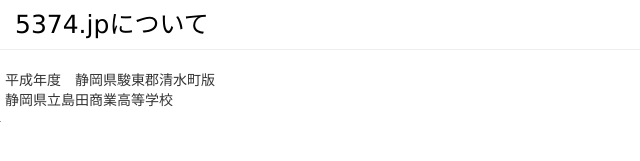
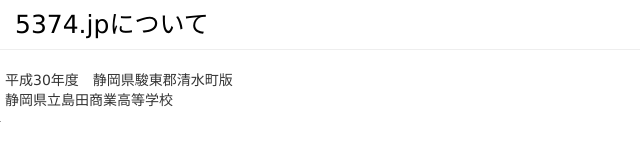
Before and after one commit to Shimizu-Sunto/5374, a plain HTML site: page index.html in a window 1280 px wide. Shown: the part 535-696 px from the top of the page, 0-640 px from the left. Drawn offline with Linux system fonts and the light colour scheme; grey boxes are pictures that could not be loaded.

Commit message:
Update index.html

```diff
--- a/index.html
+++ b/index.html
@@ -405,7 +405,7 @@ CfKは市民のための組織です。行政や民間企業の影響を受け
   </div>
   <hr>
   <div id="help">
-  平成年度　静岡県駿東郡清水町版<br>
+  平成30年度　静岡県駿東郡清水町版<br>
   静岡県立島田商業高等学校
   </div>
 
```
